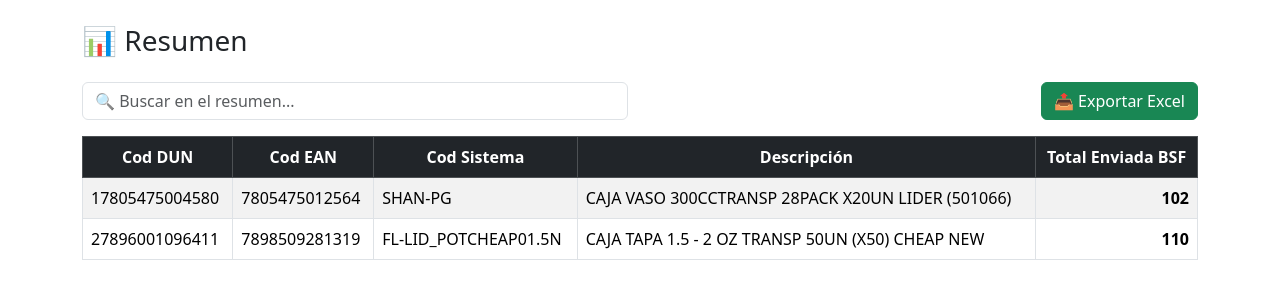
After one commit to Marckd4/Gestion_de_Procesos_logisticos, a Django app: page /pedidos/resumen-bsf/ in a window 1280 px wide. The commit adds this page. Shown: the top 300 px of the page. Run offline with Django 5.2, Linux system fonts and the light colour scheme; data comes from the database, SQL or seed files in the repository; both versions use the stored data as it was after the commit; some libraries are stand-ins or nearby versions.

Commit message:
actualizado resumen

```diff
--- a/pedidos/templates/base.html
+++ b/pedidos/templates/base.html
@@ -27,9 +27,13 @@
 
 
 
-        <a class="nav-link" href="{% url 'solicitudes' %}">
-            📦 Pedidos
-        </a>
+       <a class="nav-link" href="{% url 'solicitudes' %}">
+        📦 Pedidos
+      </a>
+      <a class="nav-link" href="{% url 'resumen_bsf' %}">
+          📊 Resumen de Solicitudes
+      </a>
+
 
         <a class="nav-link" href="{% url 'pedido_crear' %}">
             ➕ Nueva Solicitud
--- /dev/null
+++ b/pedidos/templates/resumen_bsf.html
@@ -0,0 +1,77 @@
+{% extends 'base.html' %}
+
+{% block content %}
+
+<h3 class="mb-4">📊 Resumen </h3>
+
+<div class="row mb-3">
+    <div class="col-md-6">
+        <input type="text" id="filtroResumen" class="form-control"
+               placeholder="🔍 Buscar en el resumen...">
+    </div>
+
+    <div class="col-md-6 text-end">
+        <button class="btn btn-success" onclick="exportarResumenExcel()">
+            📤 Exportar Excel
+        </button>
+    </div>
+</div>
+
+<div class="table-responsive" style="max-height: 70vh; overflow-y: auto;">
+    <table id="tablaResumen" class="table table-bordered table-hover table-striped align-middle">
+        <thead class="table-dark text-center" style="position: sticky; top: 0;">
+            <tr>
+                <th>Cod DUN</th>
+                <th>Cod EAN</th>
+                <th>Cod Sistema</th>
+                <th>Descripción</th>
+                <th>Total Enviada BSF</th>
+            </tr>
+        </thead>
+        <tbody>
+            {% for r in resumen %}
+            <tr>
+                <td>{{ r.cod_dun }}</td>
+                <td>{{ r.cod_ean }}</td>
+                <td>{{ r.cod_sistema }}</td>
+                <td>{{ r.descripcion }}</td>
+                <td class="text-end fw-bold">{{ r.total_bsf }}</td>
+            </tr>
+            {% empty %}
+            <tr>
+                <td colspan="5" class="text-center text-muted">
+                    No hay datos disponibles
+                </td>
+            </tr>
+            {% endfor %}
+        </tbody>
+    </table>
+</div>
+
+<!-- Librería Excel -->
+<script src="https://cdnjs.cloudflare.com/ajax/libs/xlsx/0.18.5/xlsx.full.min.js"></script>
+
+<!-- Filtro -->
+<script>
+document.getElementById("filtroResumen").addEventListener("keyup", function () {
+    let filtro = this.value.toLowerCase();
+    let filas = document.querySelectorAll("#tablaResumen tbody tr");
+
+    filas.forEach(fila => {
+        fila.style.display = fila.innerText.toLowerCase().includes(filtro)
+            ? ""
+            : "none";
+    });
+});
+</script>
+
+<!-- Exportar Excel -->
+<script>
+function exportarResumenExcel() {
+    let tabla = document.getElementById("tablaResumen");
+    let wb = XLSX.utils.table_to_book(tabla, { sheet: "Resumen BSF" });
+    XLSX.writeFile(wb, "resumen_bsf.xlsx");
+}
+</script>
+
+{% endblock %}
--- a/pedidos/urls.py
+++ b/pedidos/urls.py
@@ -8,4 +8,5 @@ urlpatterns = [
     path('eliminar/<int:id>/', views.pedido_eliminar, name='pedido_eliminar'),
     path("buscar-dun/", views.buscar_por_dun, name="buscar_dun"),
     path('crear-superusuario/', views.crear_superusuario, name='crear_superusuario'),
+    path('resumen-bsf/', views.resumen_bsf, name='resumen_bsf'),
 ]
--- a/pedidos/views.py
+++ b/pedidos/views.py
@@ -78,3 +78,27 @@ def crear_superusuario(request):
         return redirect('login')
 
     return render(request, 'crear_superusuario.html')
+
+
+# resumen dedicado a mi mama
+from django.db.models import Sum
+from .models import Solicitud
+
+def resumen_bsf(request):
+    resumen = (
+        Solicitud.objects
+        .values(
+            'cod_dun',
+            'cod_ean',
+            'cod_sistema',
+            'descripcion'
+        )
+        .annotate(
+            total_bsf=Sum('cant_enviada_bsf')
+        )
+        .order_by('cod_dun')
+    )
+
+    return render(request, 'resumen_bsf.html', {
+        'resumen': resumen
+    })
```
Also changed, not shown: db.sqlite3.
